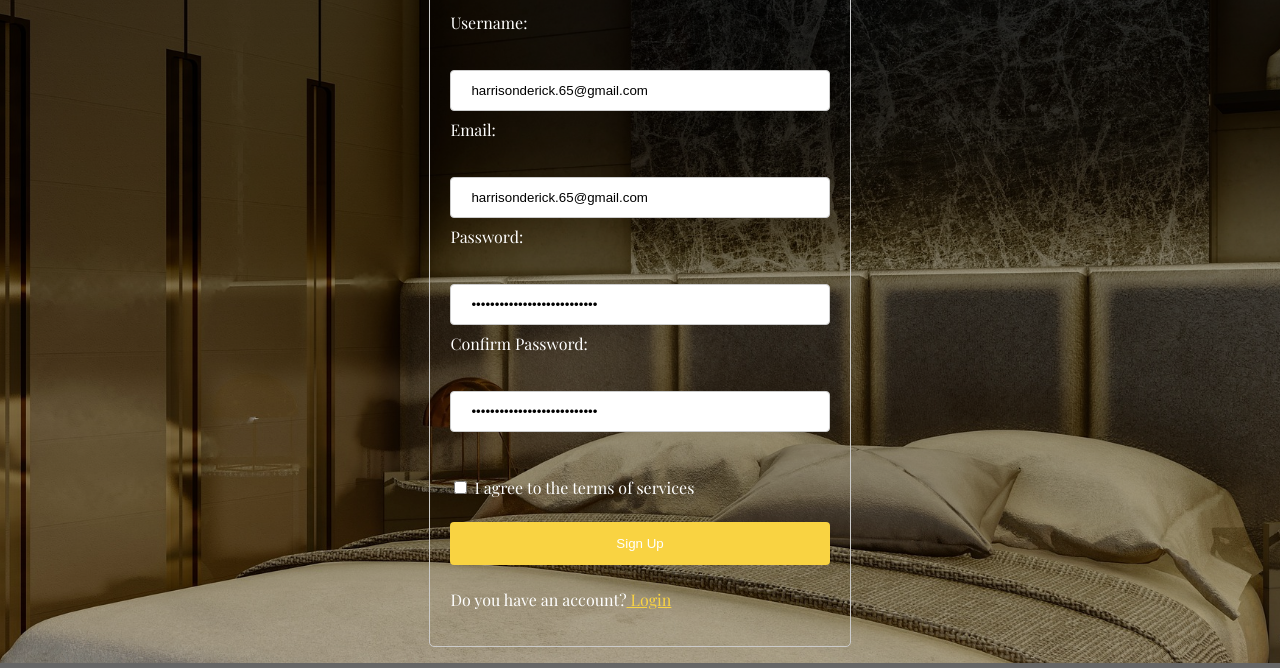
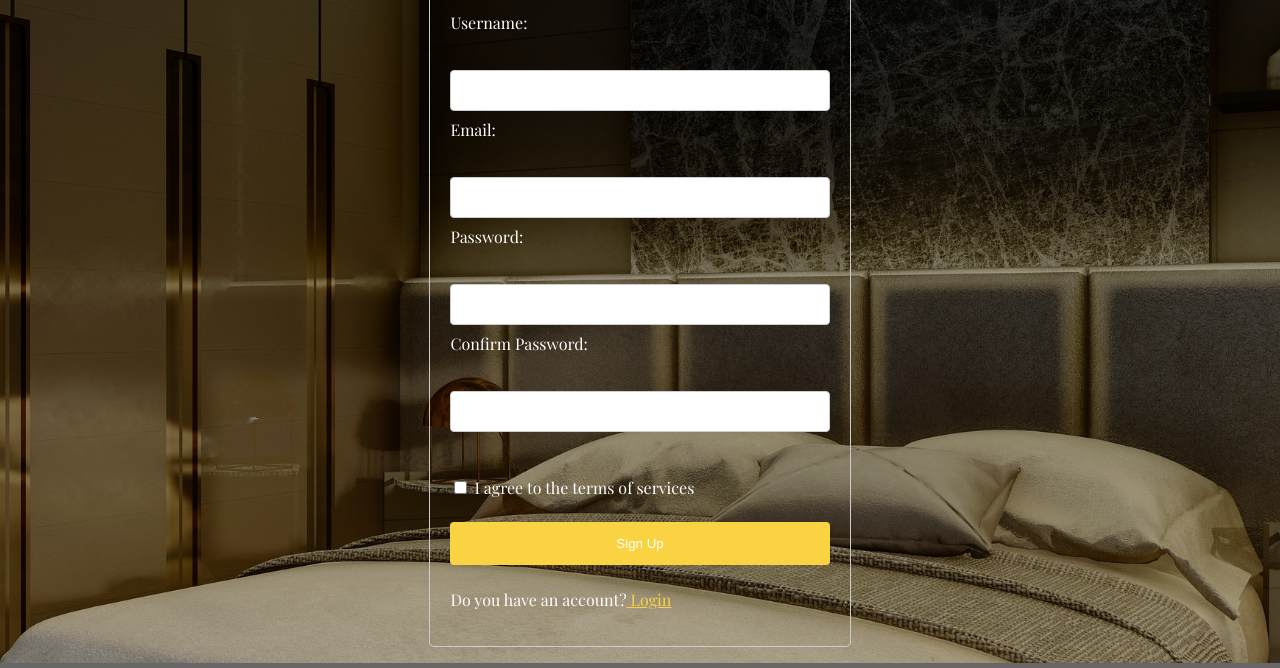
Before and after one commit to Harry654/skyline-hotels-frontend, a plain HTML site: page signup.html in a window 1280 px wide. Shown: the part 132-800 px from the top of the page. Drawn offline with nearby package versions, Linux system fonts and the light colour scheme.

Commit message:
chore: removed default values for signup inputs

```diff
--- a/signup.html
+++ b/signup.html
@@ -16,13 +16,13 @@
     <form id="signup-form">
       <h1>Sign Up</h1>
       <label for="username">Username:</label><br>
-      <input type="text" id="username" name="username" value="harrisonderick.65@gmail.com"><br>
+      <input type="text" id="username" name="username"><br>
       <label for="email">Email:</label><br>
-      <input type="email" id="email" name="email" value="harrisonderick.65@gmail.com"><br>
+      <input type="email" id="email" name="email"><br>
       <label for="password">Password:</label><br>
-      <input type="password" id="password" name="password" value="harrisonderick.65@gmail.com"><br>
+      <input type="password" id="password" name="password"><br>
     <label for="password-confirm">Confirm Password:</label><br>
-    <input type="password" id="password-confirm" name="password-confirm" value="harrisonderick.65@gmail.com"><br><br>
+    <input type="password" id="password-confirm" name="password-confirm"><br><br>
     <p><span><input type="checkbox"></span> I agree to the terms of services</p>
     <button type="submit">Sign Up</button>
     <p>Do you have an account?<a href="login.html"> Login</a></p>
```
